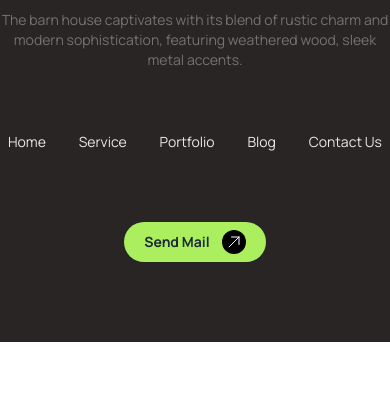
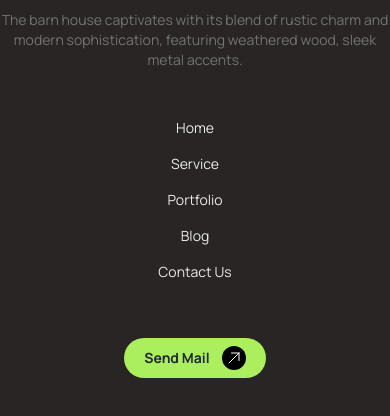
Before and after one commit to fiverrtahmid/assignment-three, a plain HTML site: page inded.html in a window 390 px wide. Shown: the part 9200-9616 px from the top of the page. Before the commit the page ends 9542 px from the top, so only its background shows below. Drawn offline with nearby package versions, Linux system fonts and the light colour scheme.

Commit message:
fix responsive issue on foote menu

```diff
--- a/inded.html
+++ b/inded.html
@@ -926,7 +926,7 @@
         </p>
     </div>
     <div class="navbar max-w-[600px] mx-auto">
-            <ul class="flex justify-between w-full">
+            <ul class="flex flex-col md:flex-row justify-between w-full gap-4 md:gap-5">
                 <li><a>Home</a></li>
                 <li><a>Service</a></li>
                 <li><a>Portfolio</a></li>
```
